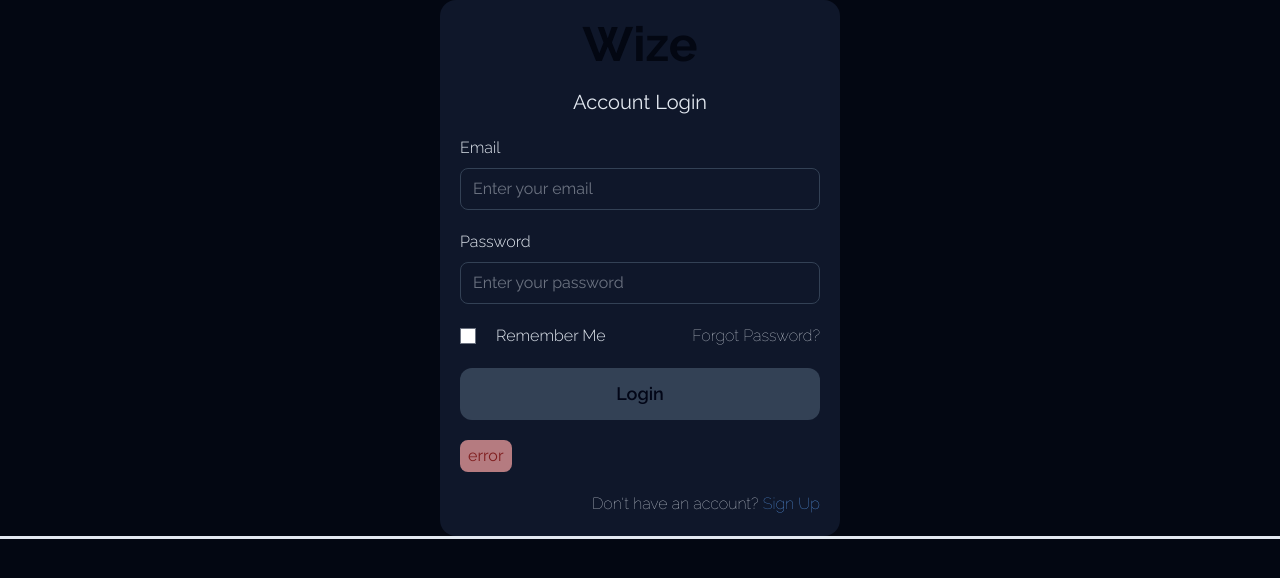
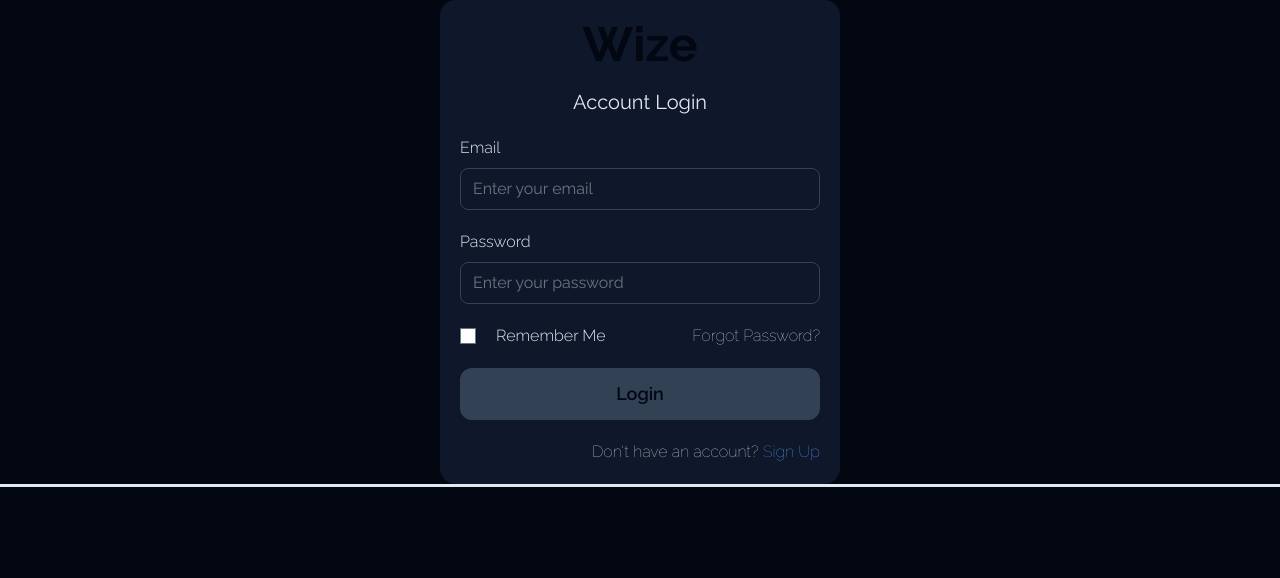
Before and after one commit to Officialibn1/wize, a Next.js app: page /login in a window 1280 px wide. Shown: the top 578 px of the page. Built offline with nearby package versions, Linux system fonts and the light colour scheme.

Commit message:
login functions

```diff
--- a/app/components/ui/LoginForm.tsx
+++ b/app/components/ui/LoginForm.tsx
@@ -4,8 +4,22 @@ import React, { useState } from "react";
 import "@/app/components/styles/LoginForm.css";
 
 const LoginForm = () => {
+	const [email, setEmail] = useState("");
+	const [password, setPassword] = useState("");
+	const [error, setError] = useState("");
+	const [isLoading, setIsLoading] = useState(false);
+
+	const handleSubmit = async (e: React.FormEvent<HTMLFormElement>) => {
+		e.preventDefault();
+
+		if (!email || !password) {
+			setError("All fields are required!");
+		}
+	};
 	return (
-		<form className='formElement'>
+		<form
+			className='formElement'
+			onSubmit={(e) => handleSubmit(e)}>
 			<legend>Wize</legend>
 
 			<h2>Account Login</h2>
@@ -16,6 +30,7 @@ const LoginForm = () => {
 					type='text'
 					id='username'
 					placeholder='Enter your email'
+					onChange={(e) => setEmail(e.target.value)}
 				/>
 			</label>
 
@@ -25,6 +40,7 @@ const LoginForm = () => {
 					type='password'
 					id='password'
 					placeholder='Enter your password'
+					onChange={(e) => setPassword(e.target.value)}
 				/>
 			</label>
 
@@ -41,8 +57,11 @@ const LoginForm = () => {
 				<p>Forgot Password?</p>
 			</div>
 
-			<button>Login</button>
-			<h3 className='error'>{"error"}</h3>
+			<button disabled={isLoading}>
+				{isLoading ? "Logging In. . ." : "Login"}
+			</button>
+
+			{error && <h3 className='error'>{error}</h3>}
 
 			<p>
 				Don&apos;t have an account? <Link href={"/signup"}>Sign Up</Link>
--- a/app/layout.tsx
+++ b/app/layout.tsx
@@ -1,12 +1,9 @@
 import "@/app/global.css";
-import AuthProviders from "./providers/AuthProviders";
 
 const RootLayout = ({ children }: { children: React.ReactNode }) => {
 	return (
 		<html lang='en'>
-			<body>
-				<AuthProviders>{children}</AuthProviders>
-			</body>
+			<body>{children}</body>
 		</html>
 	);
 };
--- a/app/providers/AuthProviders.tsx
+++ /dev/null
@@ -1,9 +0,0 @@
-"use client";
-import { SessionProvider } from "next-auth/react";
-import React from "react";
-
-const AuthProviders = ({ children }: { children: React.ReactNode }) => {
-	return <SessionProvider>{children}</SessionProvider>;
-};
-
-export default AuthProviders;
```
Also changed, not shown: app/modals/User.ts (added).
